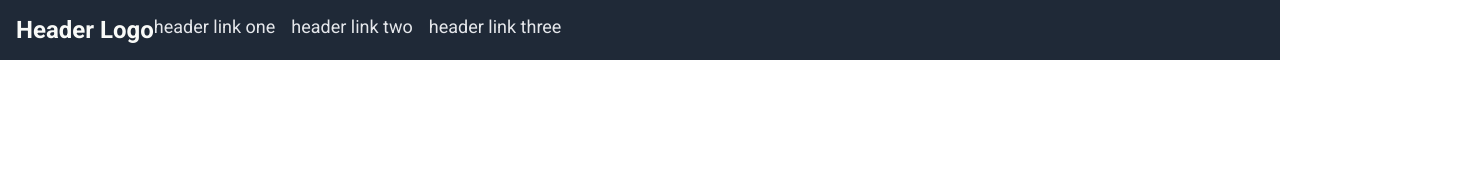
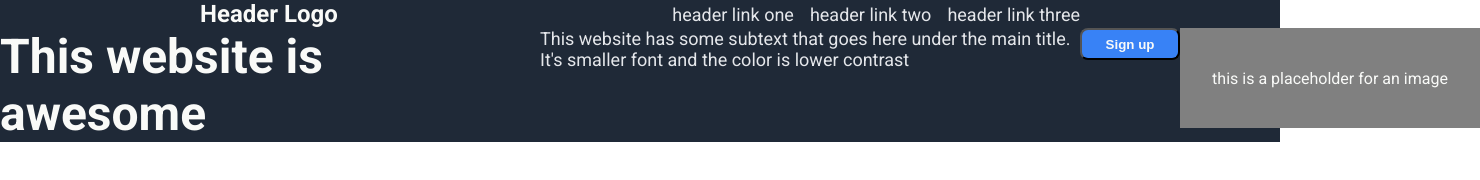
Before and after one commit to Masaki23/odin-landing-page, a plain HTML site: page index.html in a window 1280 px wide. Shown: the whole page, 1480 px wide, since content can reach past the window. Drawn offline with Linux system fonts and the light colour scheme.

Commit message:
Added more to header

```diff
--- a/index.html
+++ b/index.html
@@ -18,15 +18,22 @@
                     <li><a href="google.com">header link three</a></li>
                 </ul>
             </div>
-            <!-- <div class="heroContent">
-                <div class="mainText">
-                    This website is awesome
+            <div class="content">
+                <div class="headerText">
+                    <div class="title">
+                        This website is awesome
+                    </div>
+                    <div class="subtext">
+                        This website has some subtext that goes here under the main title. It's smaller font and the color is lower contrast
+                    </div>
+                    <button>Sign up</button>
                 </div>
-                <div class="subText">
-                    This website has some subtext that goes here under the main title. It's smaller font and the color is lower contrast
+                <div class="headerImg">
+                    <div class="placeholder">
+                        this is a placeholder for an image
+                    </div>
                 </div>
-                <button>Sign up</button>
-            </div> -->
+            </div>
         </div>
     </body>
 </html>
--- a/main.css
+++ b/main.css
@@ -23,16 +23,25 @@ ul {
     gap: 16px;
 }
 
+button {
+    width: 100px;
+    height: 32px;
+    background-color: #3882f6;
+    border-radius: 8px;
+    color: #f9faf8;
+    font-weight: 700;
+}
+
 .hero {
     background-color: #1f2937;
-    display: flex;
 }
 
 .header {
     display: flex;
     padding: 16px;
-    flex-direction: row;
-    justify-content: center;
+    justify-content: space-between;
+    align-items: center;
+    padding: 0 200px 0 200px;
 }
 
 .logo {
@@ -42,14 +51,35 @@ ul {
     font-weight: 700;
 }
 
-.heroContent {
+.headerText {
     display: flex;
 }
 
-.mainText {
+.title  {
+    display: flex;
+    color: #f9faf8;
+    font-size: 48px;
+    font-weight: 700;
+    width: 540px;
+}
+
+.subtext {
+    display: flex;
+    color: #e5e7eb;
+    font-size: 18px;
+    width: 540px;
+}
+
+.placeholder {
+    display: flex;
+    background-color: gray;
+    color: #f9faf8;
+    width: 300px;
+    height: 100px;
+    justify-content: center;
+    align-items: center;
+}
+
+.content {
     display: flex;
 }
-
-.subText {
-    display: flex;
-}
```
